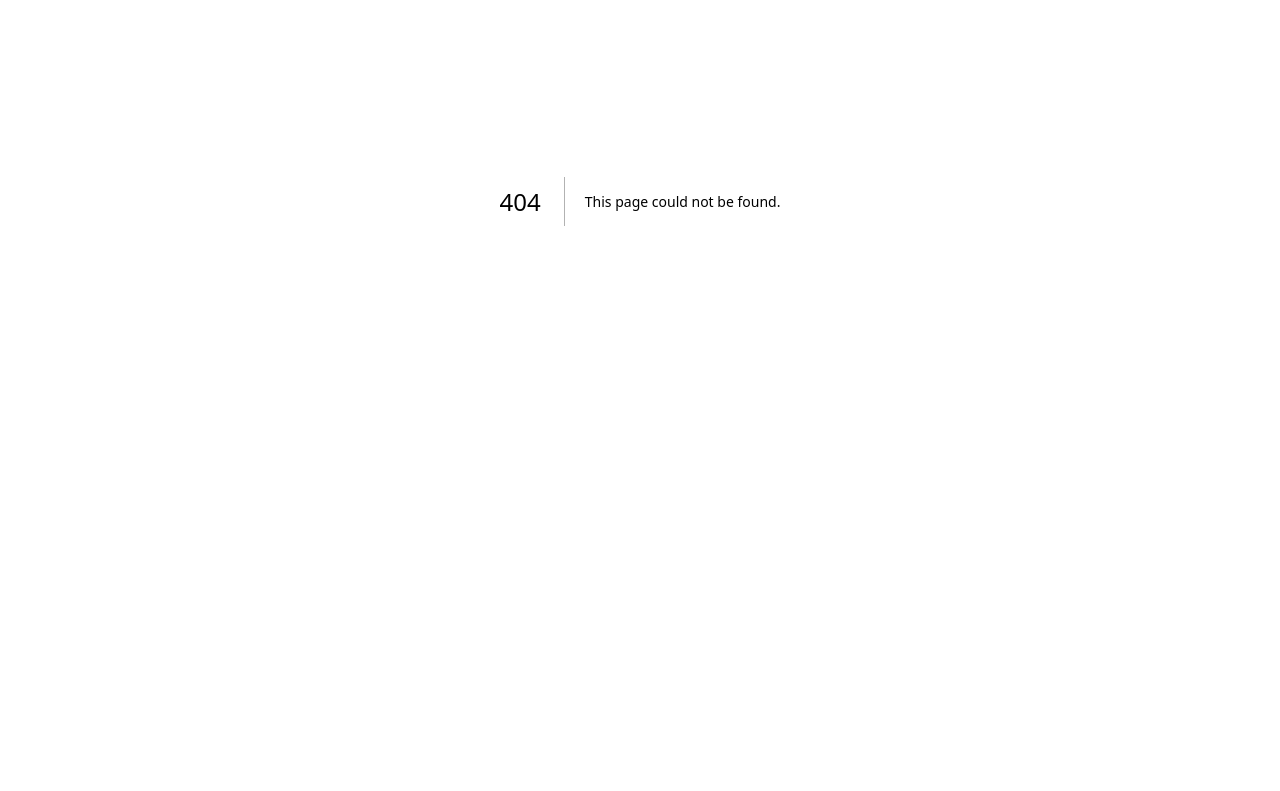
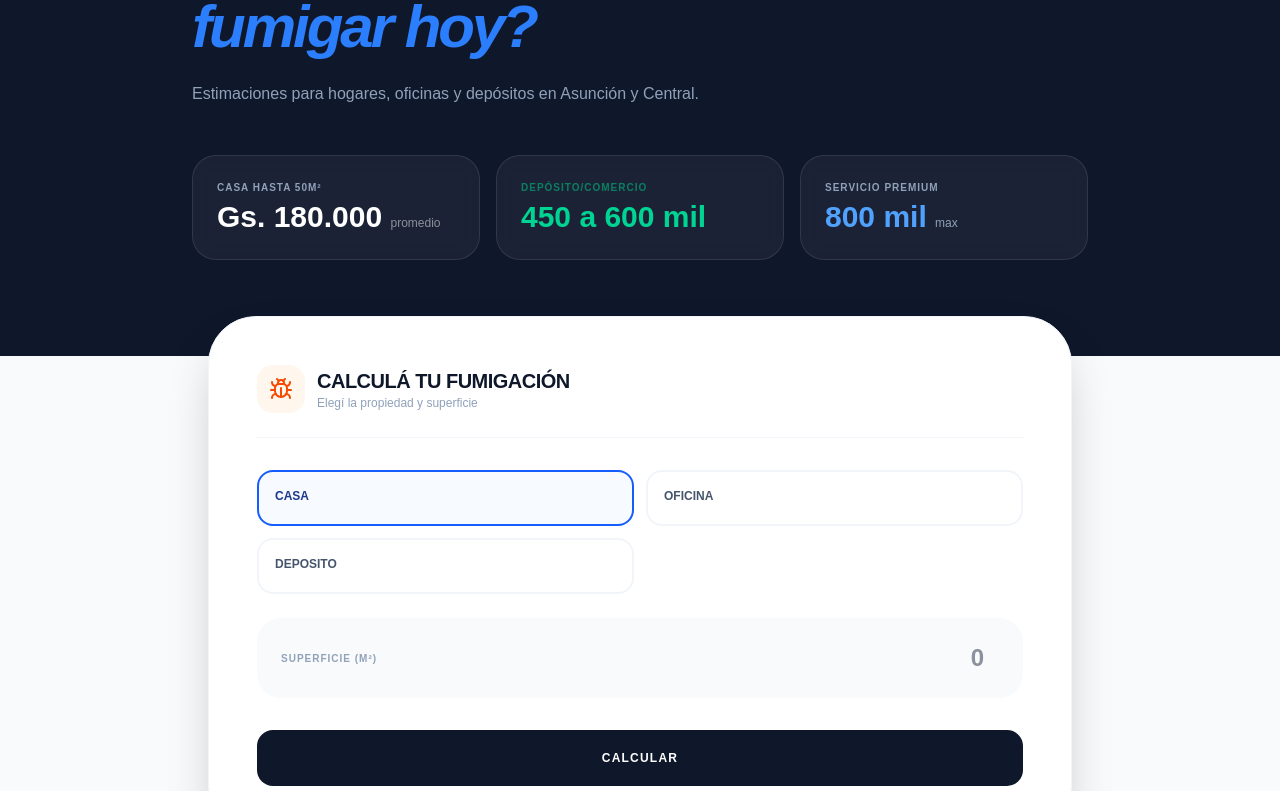
Before and after one commit to Schrammpy/cuanto-es, a Next.js app: page /costos/fumigacion in a window 1280 px wide. Before the commit this address had no page. Shown: the part 264-1055 px from the top of the page. Before the commit the page ends 865 px from the top, so only its background shows below. Built offline with nearby package versions, Linux system fonts and the light colour scheme; no server answers.

Commit message:
Se agrega fumigacion

```diff
--- /dev/null
+++ b/app/costos/fumigacion/action.ts
@@ -0,0 +1,55 @@
+'use server'
+import { supabase } from "@/lib/supabase";
+
+export async function enviarLeadFumigacion(formData: any) {
+  try {
+    const { error: dbError } = await supabase
+      .from('leads_servicios')
+      .insert([{
+          nombre_completo: formData.nombre,
+          telefono: formData.telefono,
+          ciudad: formData.ciudad,
+          servicio_tag: 'fumigacion',
+          detalles_calculo: { ...formData.detalles }
+      }]);
+
+    if (dbError) throw new Error("Error DB");
+
+    await fetch("https://formspree.io/f/mkjnojzj", {
+      method: "POST",
+      headers: { "Content-Type": "application/json", "Accept": "application/json" },
+      body: JSON.stringify({
+        subject: `🕷️ NUEVA SOLICITUD FUMIGACIÓN: ${formData.nombre}`,
+        cliente: formData.nombre,
+        telefono: formData.telefono,
+        ciudad: formData.ciudad,
+        superficie: formData.detalles.m2 + " m2",
+        tipo: formData.detalles.tipo,
+        total_estimado: `Gs. ${formData.detalles.total}`
+      })
+    });
+
+    return { success: true };
+  } catch (err) {
+    return { success: false };
+  }
+}
+
+export async function guardarPrecioFumigacion(data: any) {
+  try {
+    const { error } = await supabase
+      .from('precios_reportados')
+      .insert([{
+        servicio_slug: 'fumigacion',
+        monto_pagado: parseInt(data.monto.replace(/\./g, "")),
+        ciudad: data.ciudad,
+        incluyoMateriales: true,
+        comentario: data.comentario
+      }]);
+
+    if (error) throw error;
+    return { success: true };
+  } catch (err) {
+    return { success: false };
+  }
+}
--- /dev/null
+++ b/app/costos/fumigacion/layout.tsx
@@ -0,0 +1,11 @@
+import { Metadata } from "next";
+
+export const metadata: Metadata = {
+  title: "¿Cuánto cuesta fumigar una casa en Paraguay? - Precios 2026",
+  description: "Consultá los precios de referencia para fumigación de hogares, oficinas y depósitos en Asunción y Central.",
+  keywords: ["precio fumigacion paraguay", "cuanto cuesta fumigar casa", "costo control de plagas paraguay"]
+};
+
+export default function FumigacionLayout({ children }: { children: React.ReactNode }) {
+  return <>{children}</>;
+}
--- /dev/null
+++ b/app/costos/fumigacion/page.tsx
@@ -0,0 +1,148 @@
+'use client';
+import React, { useState } from 'react';
+import {
+  Bug, Info, TrendingUp, Calculator, ChevronRight,
+  CheckCircle2, Loader2, User, Phone, MapPin, X, Send
+} from 'lucide-react';
+import Link from 'next/link';
+import Footer from '@/components/Footer';
+import { enviarLeadFumigacion, guardarPrecioFumigacion } from './action';
+
+export default function FumigacionPage() {
+  const [m2, setM2] = useState('');
+  const [tipo, setTipo] = useState('casa');
+  const [loading, setLoading] = useState(false);
+  const [resultado, setResultado] = useState<any>(null);
+
+  const [showForm, setShowForm] = useState(false);
+  const [leadSent, setLeadSent] = useState(false);
+  const [formLoading, setFormLoading] = useState(false);
+  const [showReportModal, setShowReportModal] = useState(false);
+  const [reportSent, setReportSent] = useState(false);
+
+  const formatGs = (num: number) => new Intl.NumberFormat('es-PY').format(Math.round(num));
+
+  const calcular = () => {
+    setLoading(true);
+    setTimeout(() => {
+        const metros = parseFloat(m2);
+        if (!metros) { alert("Ingresá los m2"); setLoading(false); return; }
+
+        // Lógica simplificada de fumigación
+        let base = 180000;
+        if (metros > 300) base = 600000;
+        else if (metros > 200) base = 420000;
+        else if (metros > 100) base = 320000;
+
+        setResultado({ total: base, m2: metros, tipo });
+        setLoading(false);
+    }, 500);
+  };
+
+  const handleLeadSubmit = async (e: React.FormEvent<HTMLFormElement>) => {
+    e.preventDefault();
+    setFormLoading(true);
+    const formData = new FormData(e.currentTarget);
+    const data = {
+        nombre: formData.get('nombre'),
+        telefono: formData.get('telefono'),
+        ciudad: formData.get('ciudad'),
+        detalles: { ...resultado, total: new Intl.NumberFormat('es-PY').format(resultado.total) }
+    };
+    const res = await enviarLeadFumigacion(data);
+    if (res.success) {
+        setLeadSent(true);
+        setTimeout(() => { setShowForm(false); setLeadSent(false); }, 3000);
+    }
+    setFormLoading(false);
+  };
+
+  const handleReportSubmit = async (e: React.FormEvent<HTMLFormElement>) => {
+    e.preventDefault();
+    const formData = new FormData(e.currentTarget);
+    const data = {
+      monto: formData.get('monto'),
+      ciudad: formData.get('ciudad'),
+      incluyoMateriales: 'si',
+      comentario: formData.get('comentario')
+    };
+    const res = await guardarPrecioFumigacion(data);
+    if (res.success) {
+      setReportSent(true);
+      setTimeout(() => { setShowReportModal(false); setReportSent(false); }, 3000);
+    }
+  };
+
+  return (
+    <main className="min-h-screen bg-[#F8FAFC] text-slate-800">
+      <section className="bg-slate-900 text-white py-16 md:py-24 px-4">
+        <div className="max-w-4xl mx-auto space-y-6">
+          <div className="flex items-center gap-2 text-blue-400 text-[10px] font-black uppercase tracking-[0.2em]">
+            <TrendingUp className="w-4 h-4" /> Precios de Referencia • 2026
+          </div>
+          <h1 className="text-4xl md:text-6xl font-[900] tracking-tighter leading-none">
+            ¿Cuánto cuesta <br/> <span className="text-blue-500 italic">fumigar hoy?</span>
+          </h1>
+          <p className="text-slate-400 text-sm md:text-base font-medium max-w-2xl leading-relaxed">
+            Estimaciones para hogares, oficinas y depósitos en Asunción y Central.
+          </p>
+          <div className="grid grid-cols-1 md:grid-cols-3 gap-4 pt-6">
+            <div className="bg-white/5 border border-white/10 p-6 rounded-3xl backdrop-blur-sm">
+              <p className="text-[10px] font-bold text-slate-400 uppercase tracking-widest mb-1">Casa hasta 50m²</p>
+              <p className="text-2xl lg:text-3xl font-black whitespace-nowrap">Gs. 180.000 <span className="text-xs font-normal opacity-50">promedio</span></p>
+            </div>
+            <div className="bg-white/5 border border-white/10 p-6 rounded-3xl text-emerald-400 backdrop-blur-sm">
+              <p className="text-[10px] font-bold text-emerald-500/60 uppercase tracking-widest mb-1">Depósito/Comercio</p>
+              <p className="text-2xl lg:text-3xl font-black whitespace-nowrap">450 a 600 mil</p>
+            </div>
+            <div className="bg-white/5 border border-white/10 p-6 rounded-3xl backdrop-blur-sm">
+              <p className="text-[10px] font-bold text-slate-400 uppercase tracking-widest mb-1">Servicio Premium</p>
+              <p className="text-2xl lg:text-3xl font-black text-blue-400 whitespace-nowrap">800 mil <span className="text-xs font-normal text-slate-400">max</span></p>
+            </div>
+          </div>
+        </div>
+      </section>
+
+      <section className="max-w-4xl mx-auto px-4 -mt-10 relative z-10">
+        <div className="bg-white rounded-[3rem] shadow-2xl p-8 md:p-12 border border-slate-100 space-y-8">
+            <div className="flex items-center gap-3 border-b border-slate-100 pb-6">
+                <div className="bg-orange-50 p-3 rounded-2xl text-orange-600"><Bug className="w-6 h-6" /></div>
+                <div>
+                    <h2 className="text-xl font-black uppercase tracking-tight text-slate-900">Calculá tu fumigación</h2>
+                    <p className="text-xs text-slate-400 font-medium">Elegí la propiedad y superficie</p>
+                </div>
+            </div>
+
+            <div className="space-y-6">
+                <div className="grid grid-cols-1 md:grid-cols-2 gap-3">
+                    {['casa', 'oficina', 'deposito'].map(item => (
+                        <button key={item} onClick={() => setTipo(item)} className={`p-4 rounded-2xl border-2 text-left transition-all ${tipo === item ? 'border-blue-600 bg-blue-50/50 text-blue-900 font-bold' : 'border-slate-100 text-slate-600'}`}>
+                            <span className="text-xs font-black uppercase block mb-1">{item}</span>
+                        </button>
+                    ))}
+                </div>
+                <div className="bg-slate-50 p-6 rounded-3xl flex justify-between items-center">
+                    <div>
+                        <p className="text-[10px] font-black text-slate-400 uppercase tracking-widest">Superficie (m²)</p>
+                    </div>
+                    <input type="number" value={m2} onChange={(e) => setM2(e.target.value)} placeholder="0" className="w-20 bg-transparent outline-none font-black text-2xl text-slate-800 text-right" />
+                </div>
+            </div>
+
+            <button onClick={calcular} className="w-full bg-slate-900 text-white font-black py-5 rounded-2xl uppercase text-xs tracking-widest">Calcular</button>
+
+            {resultado && (
+              <div className="pt-8 border-t border-slate-100 space-y-6">
+                <p className="text-center text-[10px] font-black text-slate-400 uppercase tracking-[0.2em]">Costo Estimado</p>
+                <p className="text-5xl font-[900] text-emerald-600 tracking-tighter italic text-center">Gs. {formatGs(resultado.total)}</p>
+                <button onClick={() => setShowForm(true)} className="w-full bg-blue-600 text-white font-black py-5 rounded-2xl">SOLICITAR FUMIGACIÓN</button>
+              </div>
+            )}
+        </div>
+      </section>
+
+      <Footer />
+      {/* (Agregá acá los mismos modales de Form y Reporte que en Pintura) */}
+    </main>
+  );
+}
```
